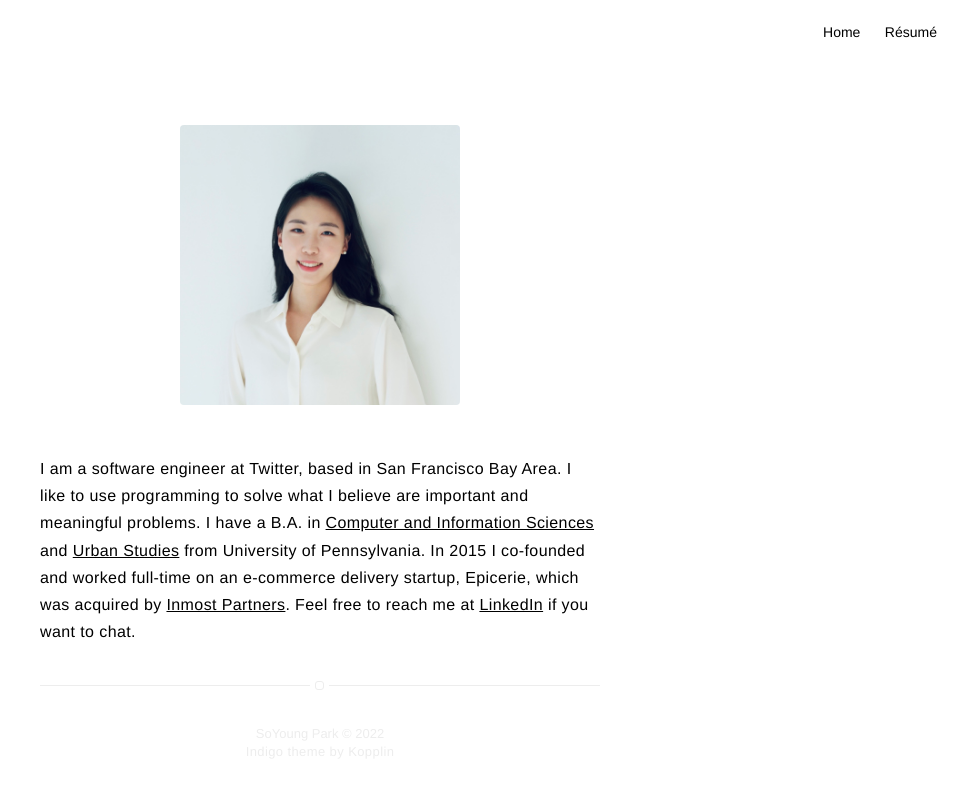
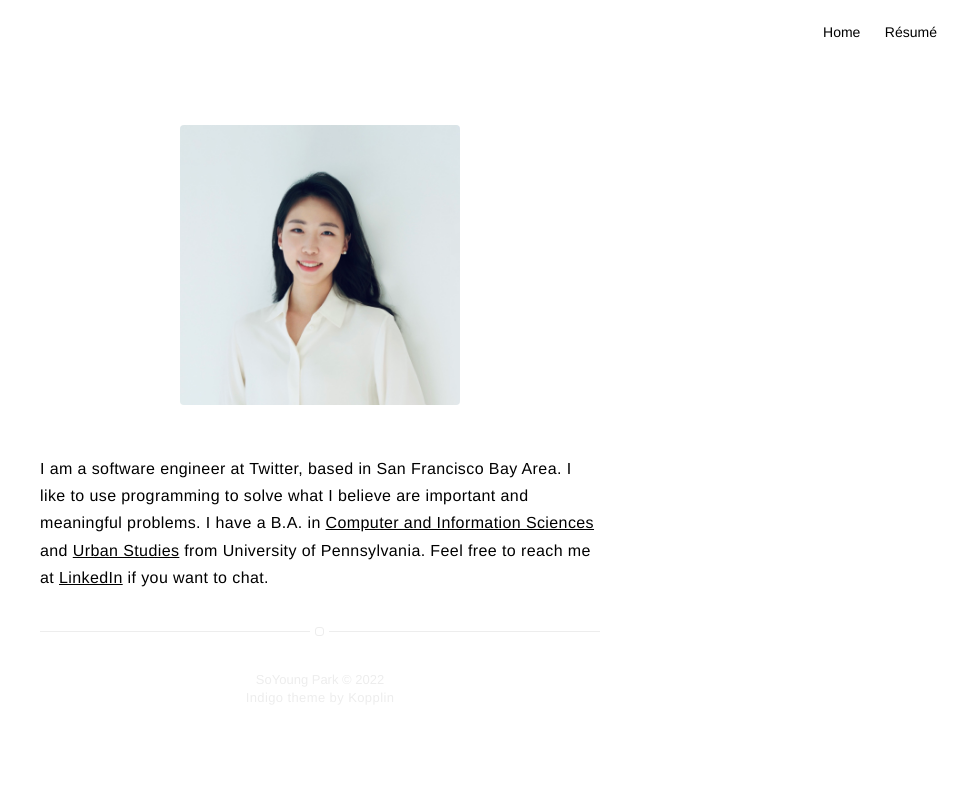
Before and after one commit to soyoungpark/soyoungpark.github.io, a Jekyll site: the page built from about.md, in a window 1280 px wide. Shown: the top 797 px of the page, without its empty margins (320-1280 px from the left). Built offline with Jekyll 4.4.1, drawn with Linux system fonts in a browser that asks for light colours.

Commit message:
Update about.md

```diff
--- a/about.md
+++ b/about.md
@@ -7,5 +7,5 @@ layout: page
 <p style="padding-top:30px;">
 I am a software engineer at Twitter, based in San Francisco Bay Area. I like to use programming to solve what I believe are important and meaningful problems. I have a B.A. in <a href="http://www.cis.upenn.edu/index.php">Computer and Information Sciences</a> and <a href="https://www.sas.upenn.edu/urban/">Urban Studies</a> from University of Pennsylvania.
 
-In 2015 I co-founded and worked full-time on an e-commerce delivery startup, Epicerie, which was acquired by <a href="https://www.bloomberg.com/profile/company/0000065D:US">Inmost Partners</a>. Feel free to reach me at <a href="linkedin.com/soyoungpark05">LinkedIn</a> if you want to chat.
+Feel free to reach me at <a href="linkedin.com/soyoungprk">LinkedIn</a> if you want to chat.
 </p>
```
